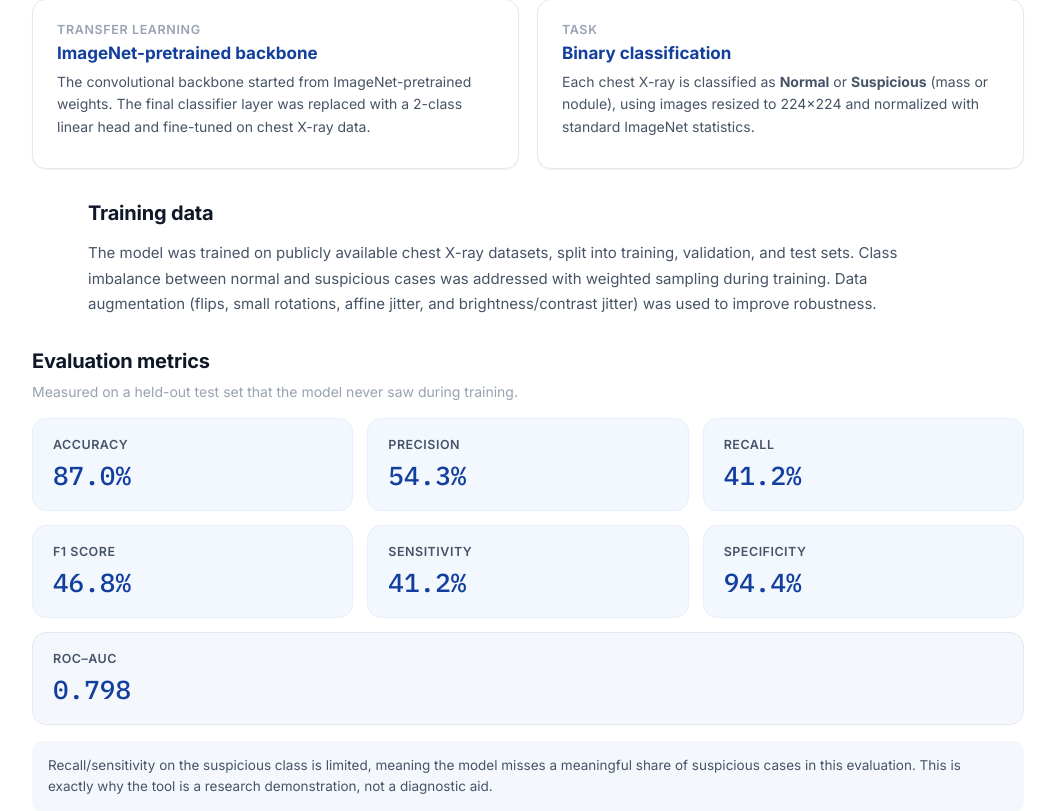
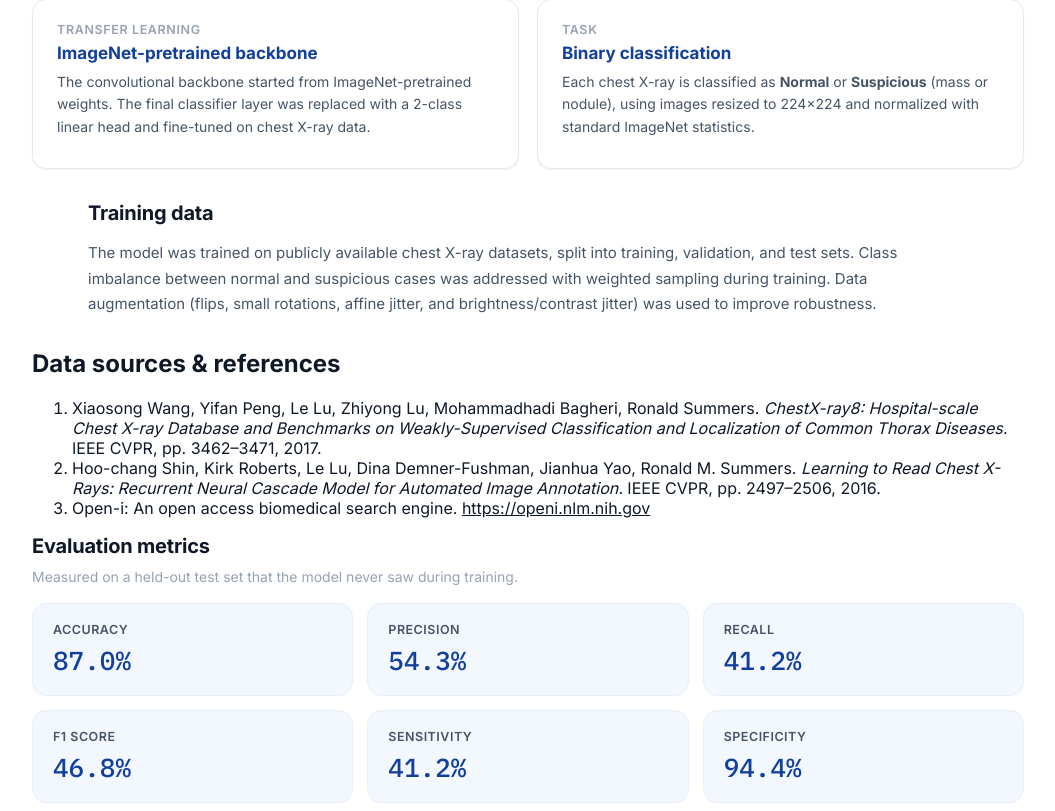
Before and after one commit to HPHashBrown/pulmoscan-ai, a Flask app: page /about in a window 1280 px wide. Shown: the part 560-1371 px from the top of the page, without its empty margins (112-1167 px from the left). Run offline with Flask 3, Linux system fonts and the light colour scheme.

Commit message:
Add references section to about.html
Added references section with data sources and citations.

```diff
--- a/templates/about.html
+++ b/templates/about.html
@@ -57,6 +57,28 @@
   </p>
 </section>
 
+<section class="references-section">
+  <h2>Data sources &amp; references</h2>
+  <ol class="reference-list">
+    <li>
+      Xiaosong Wang, Yifan Peng, Le Lu, Zhiyong Lu, Mohammadhadi Bagheri,
+      Ronald Summers. <em>ChestX-ray8: Hospital-scale Chest X-ray Database
+      and Benchmarks on Weakly-Supervised Classification and Localization
+      of Common Thorax Diseases.</em> IEEE CVPR, pp. 3462&ndash;3471, 2017.
+    </li>
+    <li>
+      Hoo-chang Shin, Kirk Roberts, Le Lu, Dina Demner-Fushman, Jianhua
+      Yao, Ronald M. Summers. <em>Learning to Read Chest X-Rays: Recurrent
+      Neural Cascade Model for Automated Image Annotation.</em> IEEE CVPR,
+      pp. 2497&ndash;2506, 2016.
+    </li>
+    <li>
+      Open-i: An open access biomedical search engine.
+      <a href="https://openi.nlm.nih.gov" target="_blank" rel="noopener noreferrer">https://openi.nlm.nih.gov</a>
+    </li>
+  </ol>
+</section>
+
 <section class="metrics-section">
   <h2>Evaluation metrics</h2>
   <p class="metrics-intro">
```
